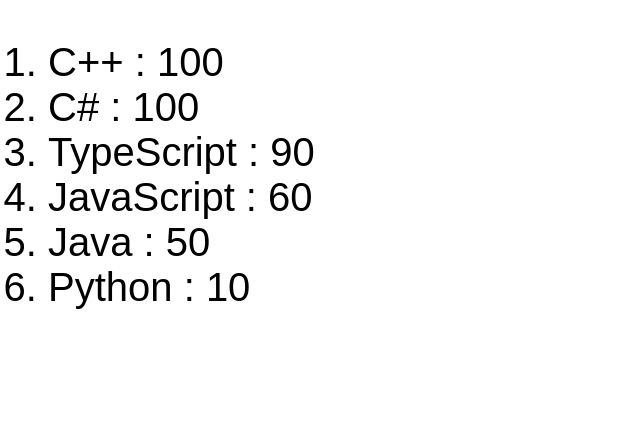
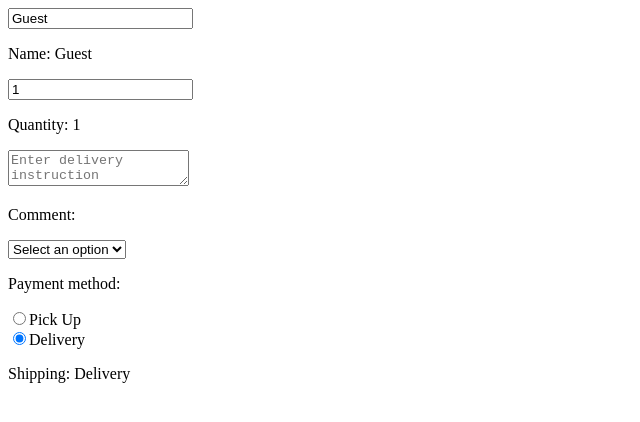
Before and after one commit to Kyle8Bits/React_First_App, a React (Vite) app: page / in a window 1280 px wide. Shown: the top 422 px of the page, without its empty margins (0-640 px from the left). Built offline with nearby package versions, Linux system fonts and the light colour scheme.

Commit message:
alot of new things

```diff
--- a/src/App.tsx
+++ b/src/App.tsx
@@ -1,11 +1,8 @@
-import List from "./List";
-import Card from "./Card";
+import MyComponent from "./web/MyComponent";
 
 function App() {
   return(
-    <>
-      <List/>
-    </>
+    <MyComponent/>
   );
 }
 
--- a/src/index.css
+++ b/src/index.css
@@ -36,28 +36,28 @@
   border: 1x solid hsla(0, 0%, 50%, 0.8);
 }
 
+.counter-container{
+  text-align: center;
+  font-family: Arial, sans-serif;
+}
+
+.number {
+  font-size: 10em;
+  margin-top: 0;
+  margin-bottom: 50px;
+  color: hsl(0, 43%, 48%);
+}
+
+.counter-button{
+  width: 150px;
+  height: 50px;
+  font-size: 1.5em;
+  font-weight: bold;
+  color: white;
+  margin: 0px 5px;
+  background-color: hwb(221 16% 52%);
+}
+
 .student p{
   margin: 0;
 }
-
-.welcome-mess{
-  font-size: 2.5em;
-  background-color: rgb(125, 156, 218);
-  padding:10px;
-  border-radius: 5px;
-  margin: 0px;
-}
-
-.login-prompt{
-  font-size: 2.5em;
-  background-color: rgb(86, 10, 1);
-  padding:10px;
-  color: white;
-  border-radius: 5px;
-  margin: 0px;
-}
-
-.list-lang{
-  font-family: Arial;
-  font-size: 2.5em;
-}
--- /dev/null
+++ b/src/web/MyComponent.tsx
@@ -0,0 +1,68 @@
+import React, {useState} from "react";
+
+function MyComponent(){
+    const [name, setName] = useState("Guest");
+    const [quantity, setQuantity] = useState("1");
+    const [comment, setComment] = useState("");
+    const [payment, setPayment] = useState("");
+    const [shipping, setShiping] = useState("Delivery");
+
+    function handleShipping(event: any){
+        setShiping(event.target.value);
+    }
+
+    function handlePaymentMethod(event: any){
+        setPayment(event.target.value);
+    }
+
+    function handleComment(event:any){
+        setComment(event.target.value);
+    }
+
+    function toHandleQuantityChange(event: any){
+        setQuantity(event.target.value);
+    }
+
+    function handleNameChange(event:any){
+        setName(event.target.value);
+    }
+
+
+
+    return(
+        <div>
+            <input value = {name} onChange={handleNameChange}></input>
+            <p>Name: {name}</p>
+
+            <input value = {quantity} onChange={toHandleQuantityChange} type ="number"></input>
+            <p>Quantity: {quantity}</p>
+
+            <textarea value ={comment} onChange={handleComment} placeholder="Enter delivery instruction"/>
+            <p>Comment: {comment}</p>
+
+            <select value={payment} onChange={handlePaymentMethod}>
+                <option value=" ">Select an option</option>
+                <option value="VISA">VISA</option>
+                <option value="MasterCard">Master Card</option>
+                <option value="GiftCard">Gift Card</option>
+            </select>
+
+            <p>Payment method: {payment}</p>
+
+            <label>
+                <input type = "radio" value = "Pick Up" checked = {shipping === "Pick Up"}
+                onChange={handleShipping}/>
+                Pick Up
+            </label><br/>
+            <label>
+                <input type = "radio" value = "Delivery" checked = {shipping === "Delivery"}
+                onChange={handleShipping}/>
+                Delivery
+            </label>
+
+            <p>Shipping: {shipping}</p>
+
+        </div>
+    );
+}
+export default MyComponent;
```
Also changed, not shown: src/Avatar.tsx (added, +14 -0 lines), src/Button.tsx (+6 -10 lines), src/web/Counter.tsx (added, +31 -0 lines).
